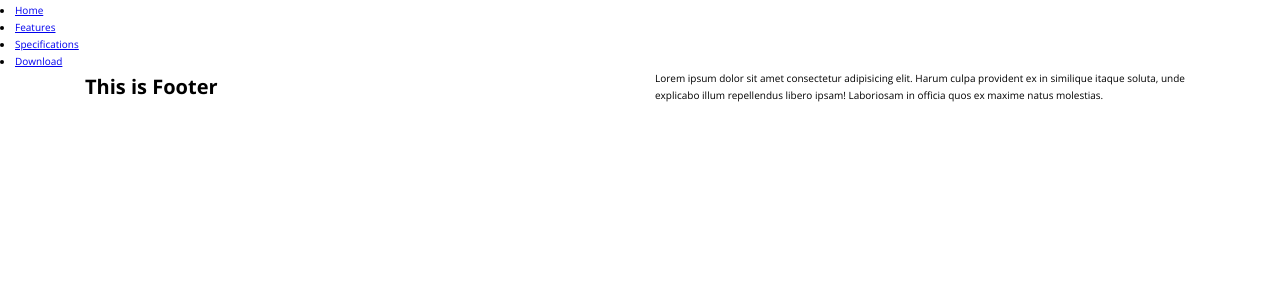
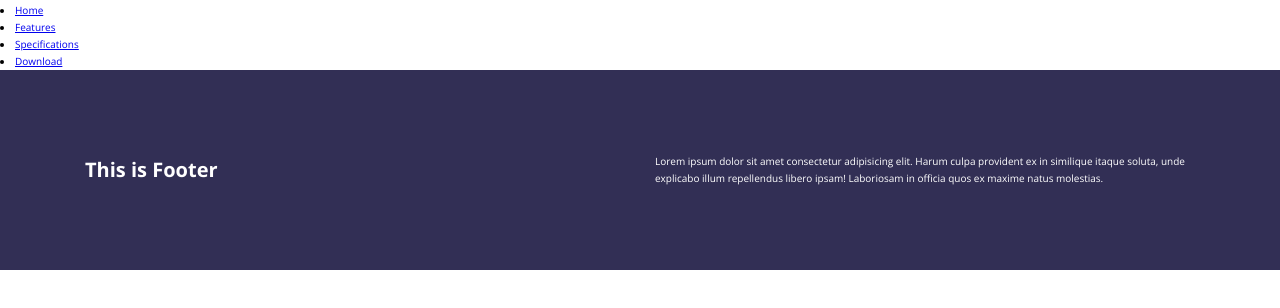
Before and after one commit to jaisharmajjss/scss, a website: page index.html in a window 1280 px wide. Shown: the part 32-340 px from the top of the page. Drawn offline with nearby package versions, Linux system fonts and the light colour scheme.

Commit message:
added footer

```diff
--- a/sass/layout/_footer.scss
+++ b/sass/layout/_footer.scss
@@ -0,0 +1,10 @@
+.footer{
+    background: rgb(50, 47, 85);
+    height: 200px;
+    display: flex;
+    justify-content: center;
+    align-items: center;
+    & *{
+        color: #fff;
+    }
+}
```
Also changed, not shown: css/style.css.
